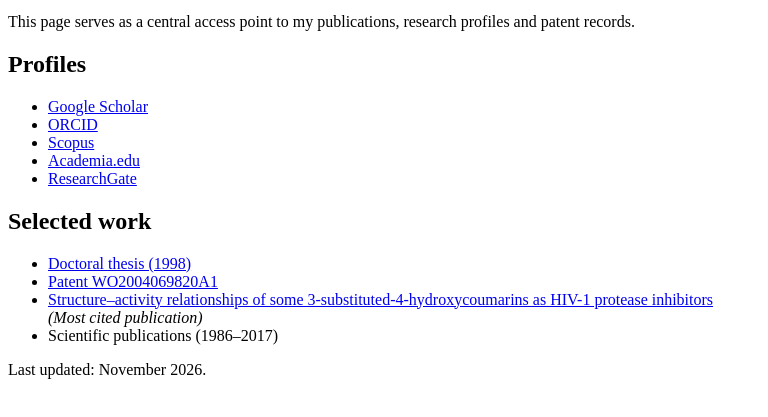
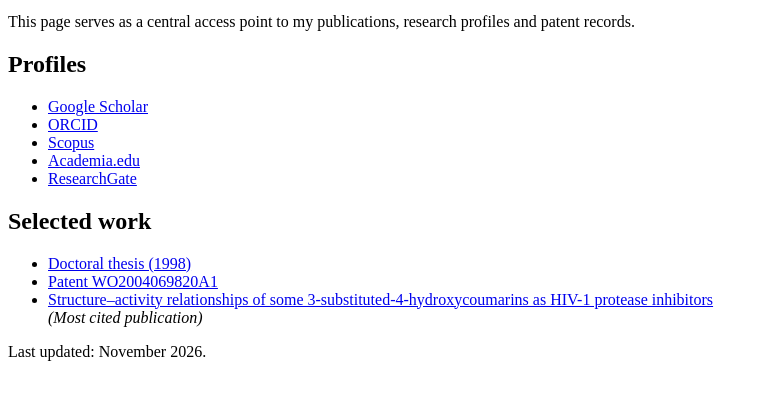
Before and after one commit to RBcoumaRine/RBcoumaRine.github.io, a plain HTML site: page index.html in a window 1280 px wide. Shown: the part 101-518 px from the top of the page, without its empty margins (0-768 px from the left). Drawn offline with Linux system fonts and the light colour scheme.

Commit message:
Fix HTML formatting issues in index.html

```diff
--- a/index.html
+++ b/index.html
@@ -86,9 +86,7 @@ Structure–activity relationships of some 3-substituted-4-hydroxycoumarins as H
 
 </li>
 
-<li>
-Scientific publications (1986–2017)
-</li>
+
 
 </ul>
 
```
